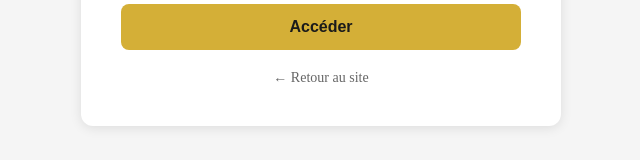
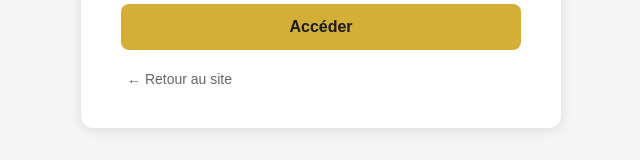
Before and after one commit to AdamCodeAccount/Wedding-Gregoria-Marcel, a React (Create React App) app: page /admin-secret-2026 in a window 1280 px wide. Shown: the part 277-437 px from the top of the page, without its empty margins (319-959 px from the left). Built offline with nearby package versions, Linux system fonts and the light colour scheme.

Commit message:
Refactor AdminPage to use Wouter for navigation; replace anchor tags with buttons for returning to the site, enhancing accessibility and user experience.

```diff
--- a/src/pages/Admin.js
+++ b/src/pages/Admin.js
@@ -1,4 +1,5 @@
 import React, { useState, useEffect } from 'react';
+import { useLocation } from 'wouter';
 import { useGuestManagement } from '../hooks/useGuestManagement';
 import AdminPanel from '../components/AdminPanel';
 import '../styles/adminPage.css';
@@ -6,6 +7,7 @@ import '../styles/adminPage.css';
 const ADMIN_AUTH_KEY = 'admin_authenticated';
 
 const AdminPage = () => {
+  const [, setLocation] = useLocation();
   const [isAuthenticated, setIsAuthenticated] = useState(false);
   const [password, setPassword] = useState('');
   const [error, setError] = useState('');
@@ -96,9 +98,13 @@ const AdminPage = () => {
               Accéder
             </button>
           </form>
-          <a href="/" style={{ display: 'block', textAlign: 'center', marginTop: 20, color: '#666', textDecoration: 'none', fontSize: 14 }}>
+          <button
+            type="button"
+            onClick={() => setLocation('/')}
+            style={{ display: 'block', textAlign: 'center', marginTop: 20, color: '#666', textDecoration: 'none', fontSize: 14, background: 'none', border: 'none', cursor: 'pointer' }}
+          >
             ← Retour au site
-          </a>
+          </button>
         </div>
       </div>
     );
@@ -124,7 +130,14 @@ const AdminPage = () => {
           >
             Déconnexion
           </button>
-          <a href="/" className="back-link">← Retour au site</a>
+          <button
+            type="button"
+            onClick={() => setLocation('/')}
+            className="back-link"
+            style={{ cursor: 'pointer' }}
+          >
+            ← Retour au site
+          </button>
         </div>
       </div>
       <AdminPanel guests={guests} onSendReminder={handleSendReminder} onClearAll={handleClearAll} />
```
